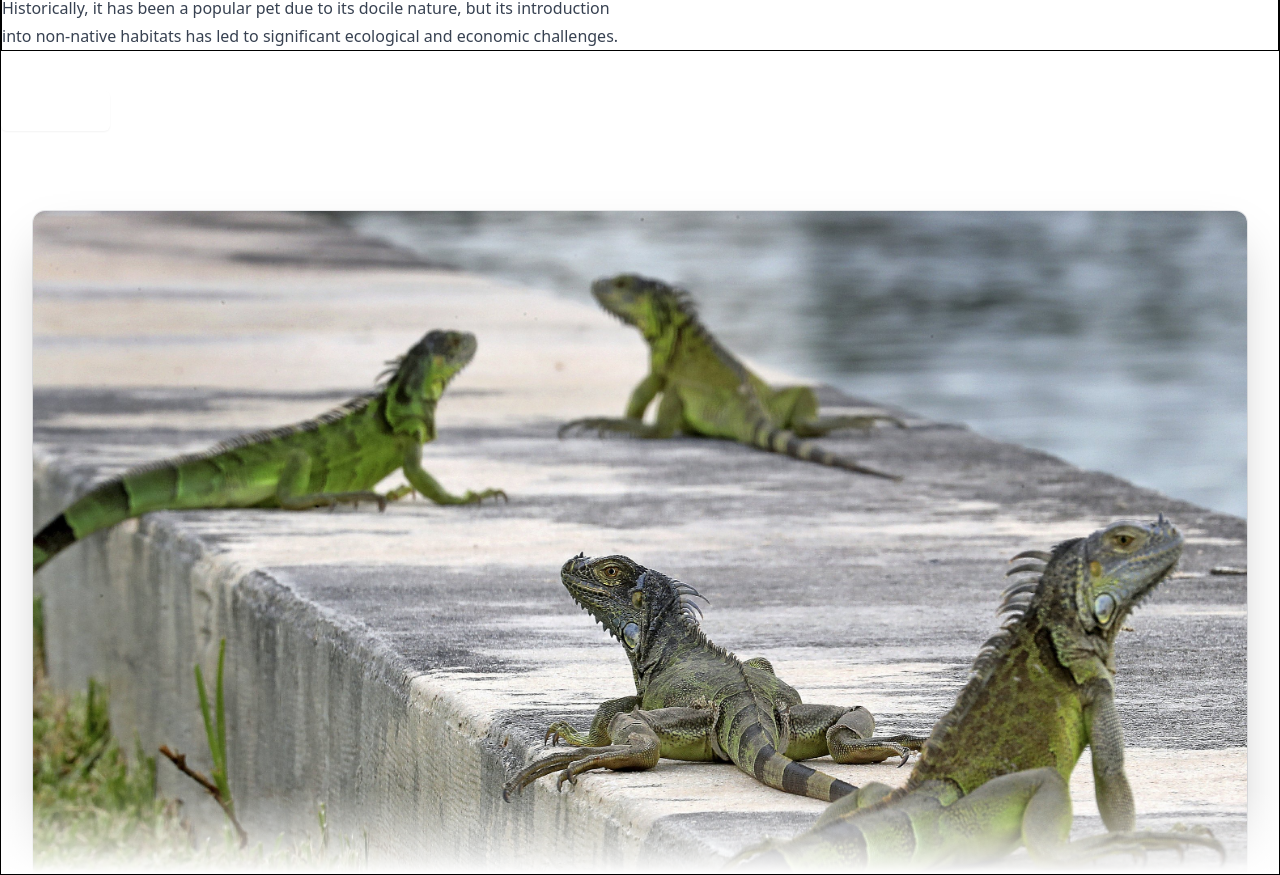
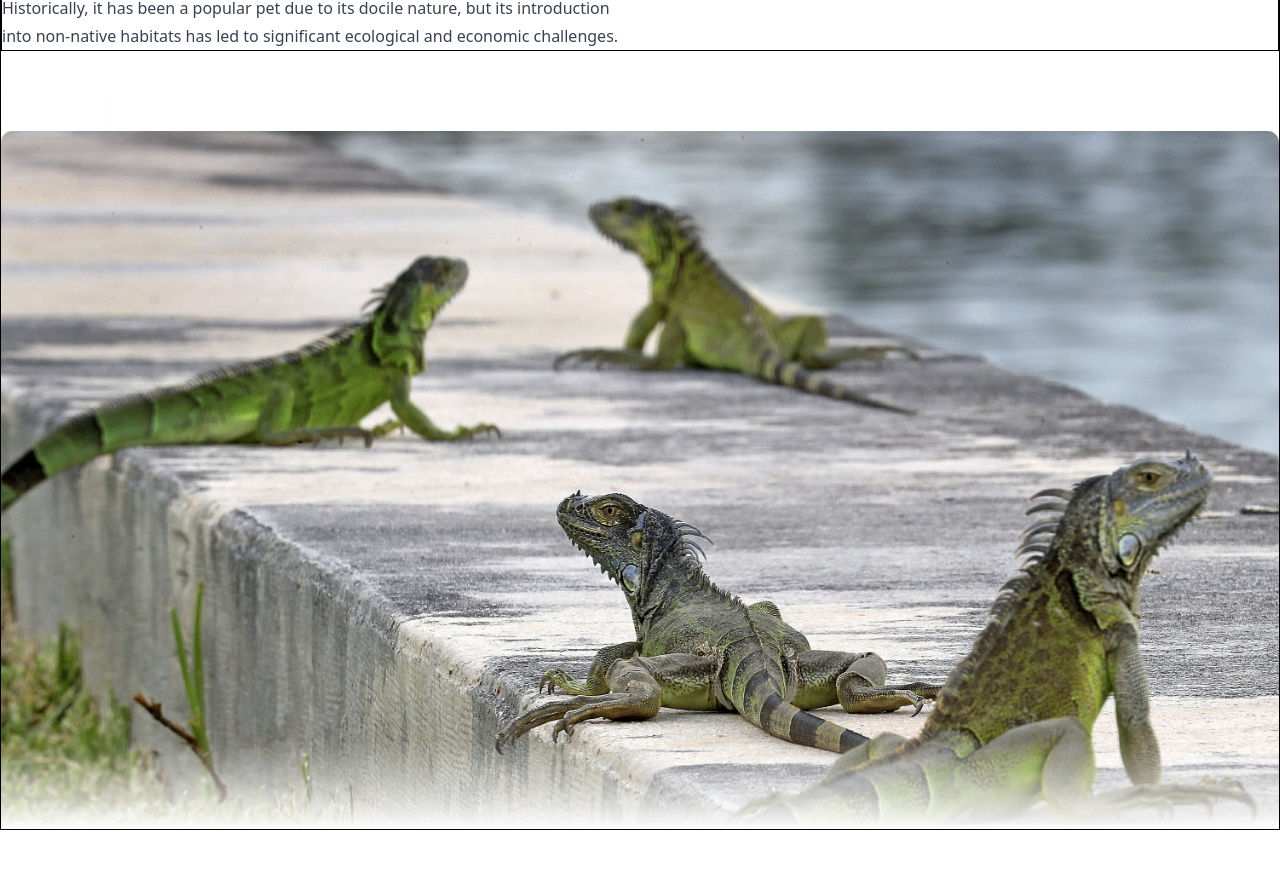
Before and after one commit to Ed-TheVisionMaker/green-ig-ias-network, a Next.js app: page / in a window 1280 px wide. Shown: the part 1012-1887 px from the top of the page. After the commit the page ends 1842 px from the top, so only its background shows below. Built offline with nearby package versions, Linux system fonts and the light colour scheme; a web font is replaced by a local one.

Commit message:
style: removed margin and padding from invasive spp component image

```diff
--- a/components/InvasiveSpeciesHero/index.tsx
+++ b/components/InvasiveSpeciesHero/index.tsx
@@ -41,8 +41,8 @@ export default function InvasiveSpeciesHero() {
           </div>
         </div>
       </div>
-      <div className='relative overflow-hidden pt-16 lg:pt-20'>
-        <div className='mx-auto max-w-7xl px-6 lg:px-8'>
+      <div className='relative overflow-hidden'>
+        <div className=''>
           <img
             className='mb-[-12%] rounded-xl shadow-2xl ring-1 ring-gray-900/10'
             src='/green-ig-invasive.jpeg'
```
